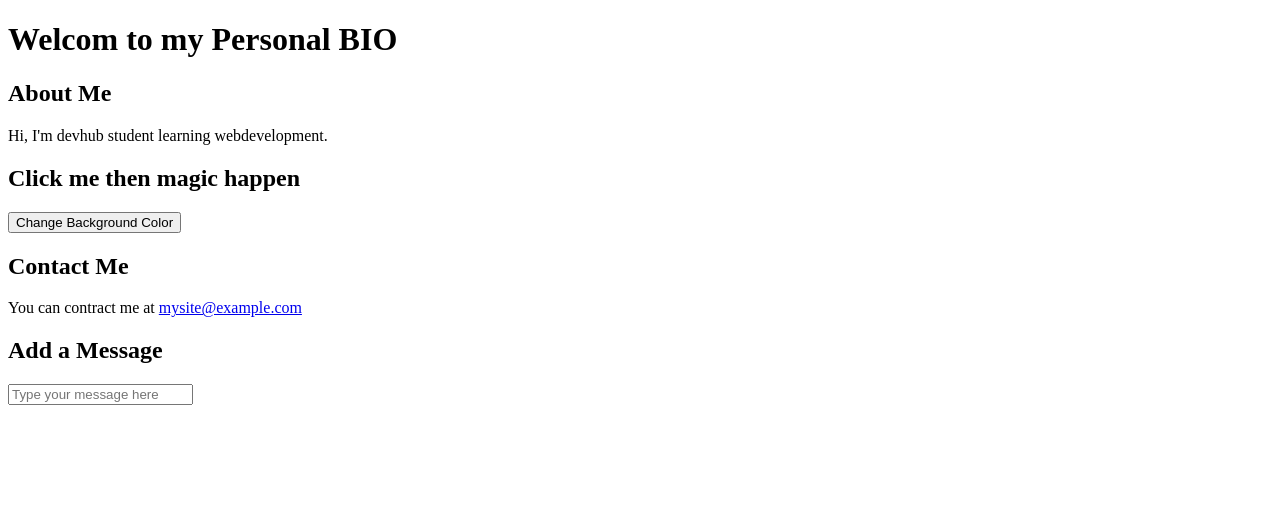
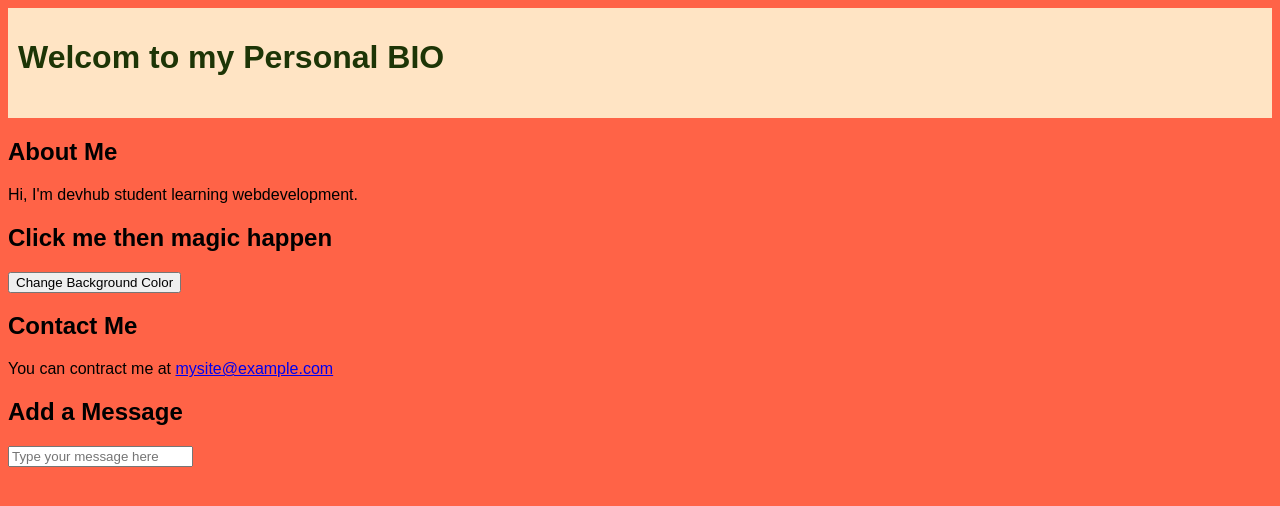
Before and after one commit to i3rightz/demo-web-front-end-overview, a plain HTML site: page index.html in a window 1280 px wide. Drawn offline with Linux system fonts and the light colour scheme.

Commit message:
edit : css style

```diff
--- a/index.html
+++ b/index.html
@@ -4,6 +4,7 @@
     <meta charset="UTF-8">
     <meta name="viewport" content="width=device-width, initial-scale=1.0">
     <title>My Website</title>
+    <link rel="stylesheet" href="style.css">
 </head>
 <body>
     <header>
--- a/style.css
+++ b/style.css
@@ -0,0 +1,10 @@
+body {
+    background-color: tomato;
+    font-family: Arial, Helvetica, sans-serif;
+}
+
+header{
+    background-color: bisque;
+    color: #1d3506;
+    padding: 10px 20px 20px 10px;
+}
```
